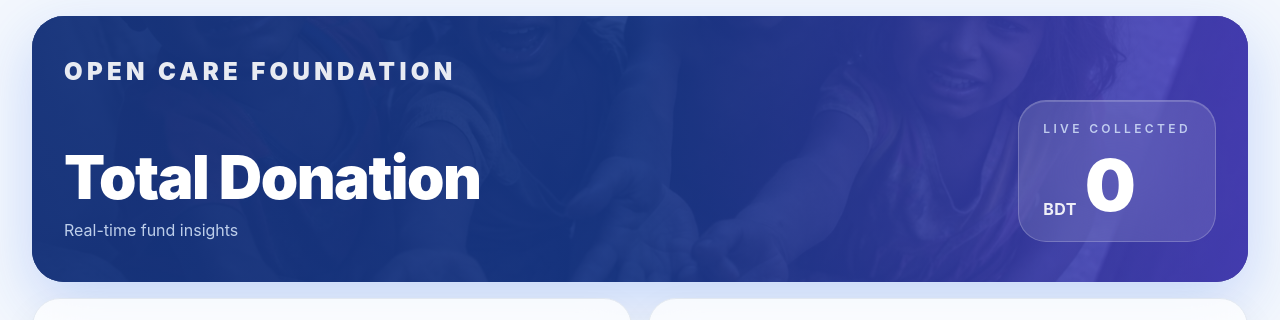
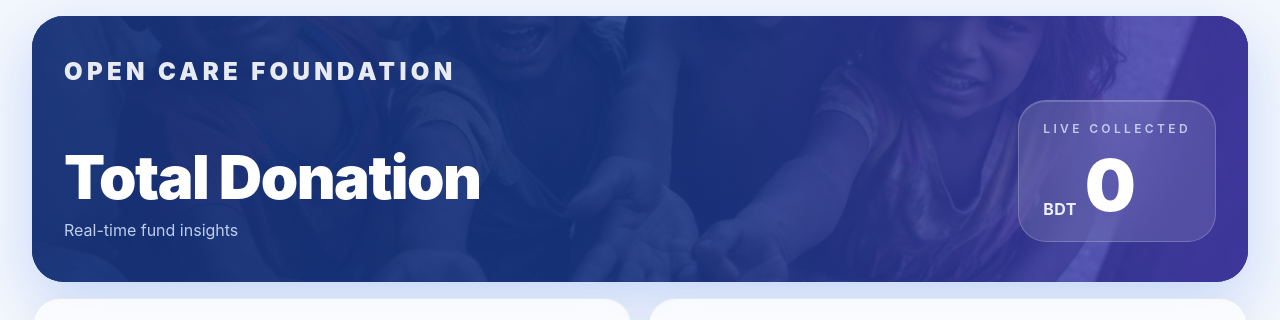
Before and after one commit to mimedia24/opencare-foundation, a React (Vite) app in the folder client/: page / in a window 1280 px wide. Shown: the top 320 px of the page. Built offline with nearby package versions, Linux system fonts and the light colour scheme; no server answers.

Commit message:
UI update

```diff
--- a/client/src/App.jsx
+++ b/client/src/App.jsx
@@ -186,7 +186,7 @@
           <img
             src={donationBg}
             alt="Hungry children"
-            className="absolute inset-0 h-full w-full object-cover opacity-50"
+            className="absolute inset-0 h-full w-full object-cover opacity-80"
           />
           <div className="absolute inset-0 bg-slate-950/35" />
           <div className="absolute inset-0 bg-gradient-to-r from-[#17357f]/85 via-[#1a3d97]/72 to-[#5a4ff0]/55" />
```
